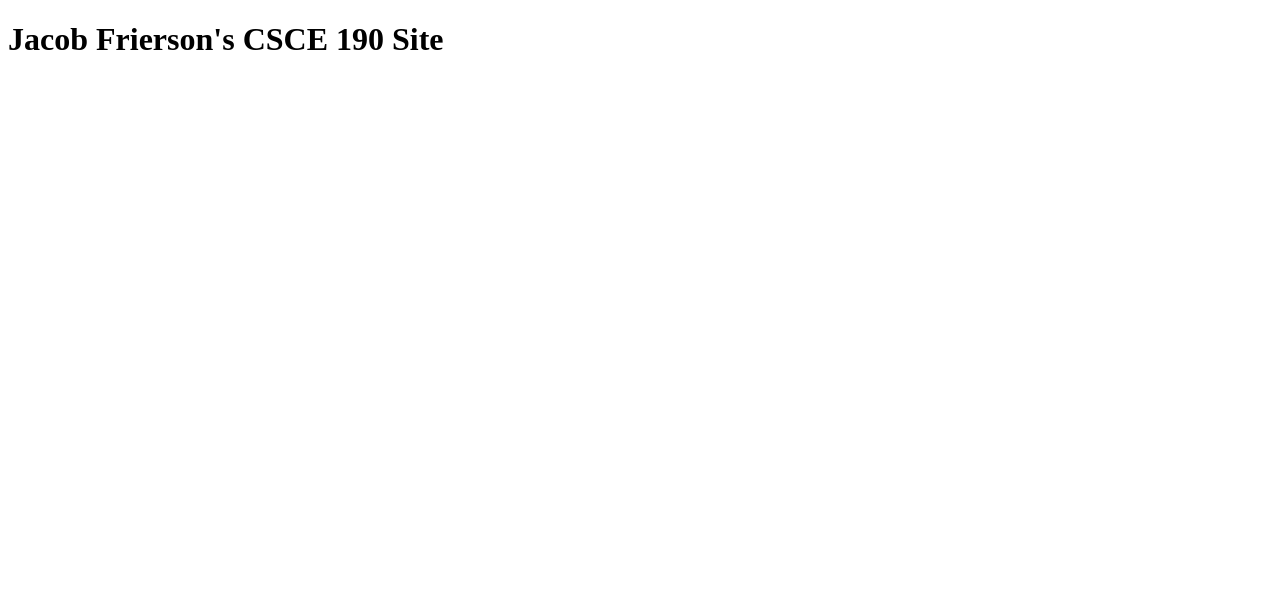
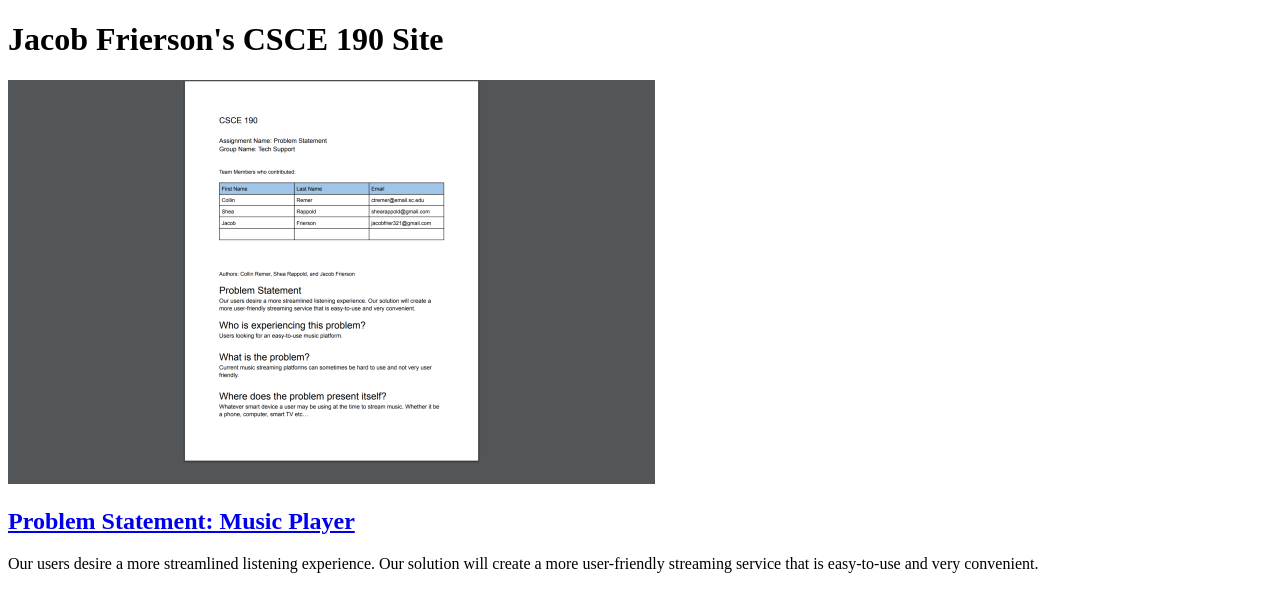
Before and after one commit to jacobfrier/jacobfrier.github.io, a plain HTML site: page index.html in a window 1280 px wide. Drawn offline with Linux system fonts and the light colour scheme.

Commit message:
Add files via upload

```diff
--- a/index.html
+++ b/index.html
@@ -5,5 +5,16 @@
     </head>
     <body>
         <h1>Jacob Frierson's CSCE 190 Site</h1>
+
+        <section class="assignment">
+            <a href="files/problem-statement.pdf"><img src="images/problem-statement.png" /></a>
+            <section class="ass-details">
+                <a href="files/problem-statement.pdf"><h2>Problem Statement: Music Player</h2></a>
+                <p>
+                    Our users desire a more streamlined listening experience. Our solution will create a
+                    more user-friendly streaming service that is easy-to-use and very convenient.
+                </p>
+            </section>
+        </section>
     </body>
 </html>
```
Also changed, not shown: images/problem-statement.png (added), 1 other file.
